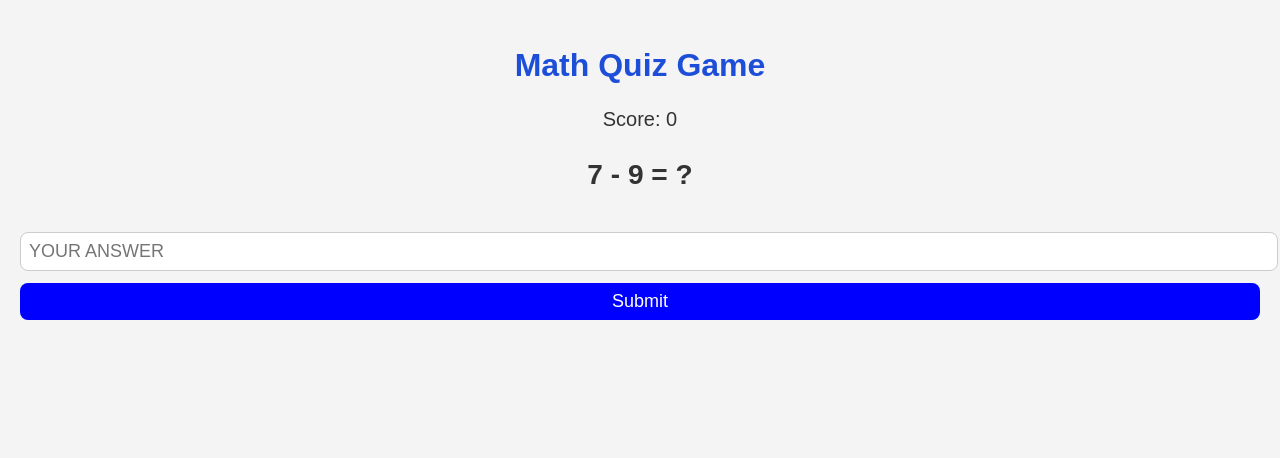
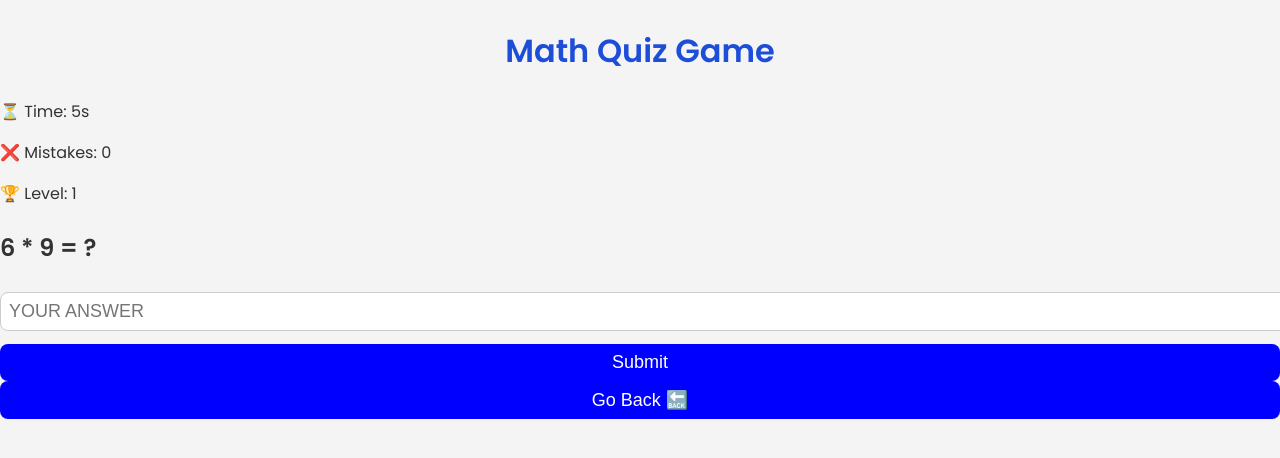
Before and after one commit to kap432/VES-HACK-IT, a React (Create React App) app in the folder frontend/: page /games/2 in a window 1280 px wide. Shown: the top 458 px of the page. Built offline with nearby package versions, Linux system fonts and the light colour scheme; no server answers.

Commit message:
MathQuiz Backend

```diff
--- a/frontend/src/components/games/MathQuiz.js
+++ b/frontend/src/components/games/MathQuiz.js
@@ -1,69 +1,156 @@
-import React, { useState } from "react";
+import React, { useState, useEffect, useCallback, useRef } from "react";
 import axios from "axios";
+import { useNavigate } from "react-router-dom";
 import "./MathQuiz.css";
 
+const MathQuiz = () => {
+  const [question, setQuestion] = useState(null);
+  const [answer, setAnswer] = useState("");
+  const [score, setScore] = useState(0);
+  const [mistakes, setMistakes] = useState(0);
+  const [gameOver, setGameOver] = useState(false);
+  const [sessionId, setSessionId] = useState(null);
+  const [startLevel] = useState(1);
+  const [endLevel, setEndLevel] = useState(1);
+  const [timeElapsed, setTimeElapsed] = useState(0);
+  const timerRef = useRef(null);
+  const hasStartedSession = useRef(false);
+  const navigate = useNavigate();
+
+  const token = localStorage.getItem("token");
+
+  // Generate a random math question
   const generateQuestion = () => {
     const num1 = Math.floor(Math.random() * 10) + 1;
     const num2 = Math.floor(Math.random() * 10) + 1;
-  const operators = ["+", "-", "*"];
-  const operator = operators[Math.floor(Math.random() * operators.length)];
-
-  let answer;
-  if (operator === "+") answer = num1 + num2;
-  else if (operator === "-") answer = num1 - num2;
-  else if (operator === "*") answer = num1 * num2;
-
-  return { num1, num2, operator, answer };
+    const operations = ["+", "-", "*"];
+    const operation = operations[Math.floor(Math.random() * operations.length)];
+    setQuestion({ num1, num2, operation });
   };
 
-const MathQuiz = () => {
-  const [question, setQuestion] = useState(generateQuestion());
-  const [userAnswer, setUserAnswer] = useState("");
-  const [score, setScore] = useState(0);
-  const token = localStorage.getItem("token");
+  // Start a new game session
+  const startNewSession = useCallback(async () => {
+    try {
+      const response = await axios.post(
+        "http://localhost:5000/api/games/start",
+        { gameId: "math_quiz", gameName: "Math Quiz", startLevel },
+        { headers: { "x-auth-token": token, "Content-Type": "application/json" } }
+      );
+      setSessionId(response.data.sessionId);
+      console.log("New session started:", response.data.sessionId);
+    } catch (error) {
+      console.error("Error starting session:", error.response?.data || error.message);
+    }
+  }, [token, startLevel]);
 
-  const handleSubmit = async (e) => {
-    e.preventDefault();
-    if (parseInt(userAnswer) === question.answer) {
-      const newScore = score + 1;
-      setScore(newScore);
+  useEffect(() => {
+    generateQuestion();
+    setMistakes(0);
+    setTimeElapsed(0);
+    setEndLevel(startLevel);
 
-      // Send progress data to backend
+    if (!sessionId && !hasStartedSession.current) {
+      hasStartedSession.current = true;
+      startNewSession();
+    }
+
+    // Start timer
+    timerRef.current = setInterval(() => {
+      setTimeElapsed((prev) => prev + 1);
+    }, 1000);
+
+    return () => clearInterval(timerRef.current);
+  }, [startNewSession, sessionId, startLevel]);
+
+  const checkAnswer = () => {
+    if (!question) return;
+
+    const correctAnswer = eval(`${question.num1} ${question.operation} ${question.num2}`);
+
+    if (parseInt(answer) === correctAnswer) {
+      setScore((prev) => prev + 1);
+      generateQuestion();
+      setAnswer("");
+    } else {
+      setMistakes((prev) => prev + 1);
+    }
+
+    if (score >= 10) {
+      setGameOver(true);
+      clearInterval(timerRef.current);
+    }
+  };
+
+  // Send progress to backend
+  const sendProgressToBackend = async (redirect = false) => {
+    if (!sessionId) return;
+
+    const payload = {
+      sessionId,
+      gameId: "math_quiz",
+      score,
+      completed: gameOver,
+      mistakes,
+      endLevel,
+      totalTime: `${timeElapsed}s`,
+    };
+
+    console.log("Sending progress data:", payload);
+
     try {
       await axios.post(
-          "http://localhost:5000/api/patient/progress",
-          { gameId: "math_quiz", score: newScore },
-          { headers: { "x-auth-token": token } }
+        "http://localhost:5000/api/games/progress",
+        payload,
+        { headers: { "x-auth-token": token, "Content-Type": "application/json" } }
       );
+      console.log("Progress saved successfully.");
     } catch (error) {
-        console.error("Failed to save progress", error);
+      console.error("Error saving progress:", error.response?.data || error.message);
     }
+
+    if (redirect) {
+      navigate("/dashboard"); // Redirect to dashboard after saving progress
     }
-    setUserAnswer("");
-    setQuestion(generateQuestion());
+  };
+
+  const closeGame = () => {
+    clearInterval(timerRef.current);
+    sendProgressToBackend(true); // Save progress and redirect to dashboard
   };
 
   return (
-    <div className="quiz-container">
+    <div className="math-quiz-container">
       <h2>Math Quiz Game</h2>
-      <p className="score">Score: {score}</p>
+      <p>⏳ Time: {timeElapsed}s</p>
+      <p>❌ Mistakes: {mistakes}</p>
+      <p>🏆 Level: {endLevel}</p>
 
-      <div className="question">
-        <h3>
-          {question.num1} {question.operator} {question.num2} = ?
-        </h3>
-      </div>
-
-      <form onSubmit={handleSubmit}>
+      {gameOver ? (
+        <>
+          <h3 className="game-over">🎉 You won! Play again?</h3>
+          <p>⏳ Total Time: {timeElapsed}s</p>
+          <p>❌ Total Mistakes: {mistakes}</p>
+          <button className="restart-btn" onClick={() => window.location.reload()}>
+            Restart Game 🔄
+          </button>
+        </>
+      ) : (
+        <>
+          <p className="question">
+            {question && `${question.num1} ${question.operation} ${question.num2} = ?`}
+          </p>
           <input
             type="number"
-          value={userAnswer}
-          onChange={(e) => setUserAnswer(e.target.value)}
+            value={answer}
+            onChange={(e) => setAnswer(e.target.value)}
             placeholder="Your answer"
-          required
           />
-        <button type="submit">Submit</button>
-      </form>
+          <button onClick={checkAnswer}>Submit</button>
+          <button className="close-btn" onClick={closeGame}>
+            Go Back 🔙
+          </button>
+        </>
+      )}
     </div>
   );
 };
--- a/frontend/src/components/games/MemoryMatch.js
+++ b/frontend/src/components/games/MemoryMatch.js
@@ -24,7 +24,11 @@ const MemoryMatch = () => {
   const [gameOver, setGameOver] = useState(false);
   const [sessionId, setSessionId] = useState(null);
   const [mistakes, setMistakes] = useState(0);
-  const hasStartedSession = useRef(false); // Prevent duplicate session creation
+  const [startLevel] = useState(1); // Default start level
+  const [endLevel, setEndLevel] = useState(1);
+  const [timeElapsed, setTimeElapsed] = useState(0);
+  const timerRef = useRef(null);
+  const hasStartedSession = useRef(false);
 
   const token = localStorage.getItem("token");
 
@@ -32,7 +36,7 @@ const MemoryMatch = () => {
     try {
       const response = await axios.post(
         "http://localhost:5000/api/games/start",
-        { gameId: "memory_match" },
+        { gameId: "memory_match", gameName: "Memory Match", startLevel },
         { headers: { "x-auth-token": token, "Content-Type": "application/json" } }
       );
       setSessionId(response.data.sessionId);
@@ -40,17 +44,26 @@ const MemoryMatch = () => {
     } catch (error) {
       console.error("Error starting session:", error.response?.data || error.message);
     }
-  }, [token]);
+  }, [token, startLevel]);
 
   useEffect(() => {
     setCards(shuffledCards());
     setMistakes(0);
+    setTimeElapsed(0);
+    setEndLevel(startLevel);
 
     if (!sessionId && !hasStartedSession.current) {
-      hasStartedSession.current = true; // Mark as executed
+      hasStartedSession.current = true;
       startNewSession();
     }
-  }, [startNewSession, sessionId]);
+
+    // Start the game timer
+    timerRef.current = setInterval(() => {
+      setTimeElapsed((prev) => prev + 1);
+    }, 1000);
+
+    return () => clearInterval(timerRef.current); // Cleanup timer on unmount
+  }, [startNewSession, sessionId, startLevel]);
 
   useEffect(() => {
     if (flippedCards.length === 2) {
@@ -58,7 +71,7 @@ const MemoryMatch = () => {
       if (first.name === second.name) {
         setMatchedCards((prev) => [...prev, first.name]);
       } else {
-        setMistakes((prev) => prev + 1); // Track mistakes
+        setMistakes((prev) => prev + 1);
       }
       setTimeout(() => setFlippedCards([]), 800);
     }
@@ -72,7 +85,9 @@ const MemoryMatch = () => {
       gameId: "memory_match",
       score: matchedCards.length,
       completed: true,
-      mistakes, // Send mistakes count
+      mistakes,
+      endLevel,
+      totalTime: `${timeElapsed}s`, // Send total time in seconds
     };
 
     console.log("Sending progress data:", payload);
@@ -87,14 +102,16 @@ const MemoryMatch = () => {
     } catch (error) {
       console.error("Error saving progress:", error.response?.data || error.message);
     }
-  }, [matchedCards, sessionId, token, mistakes]);
+  }, [matchedCards, sessionId, token, mistakes, endLevel, timeElapsed]);
 
   useEffect(() => {
-    if (matchedCards.length === cardImages.length) {
+    if (matchedCards.length === cardImages.length && !gameOver) {
       setGameOver(true);
+      clearInterval(timerRef.current); // Stop timer
+      setEndLevel((prev) => prev + 1); // Increment level
       sendProgressToBackend();
     }
-  }, [matchedCards, sendProgressToBackend]);
+  }, [matchedCards, sendProgressToBackend, gameOver]);
 
   const handleCardClick = (card) => {
     if (
@@ -113,18 +130,23 @@ const MemoryMatch = () => {
     setGameOver(false);
     setMistakes(0);
     setSessionId(null);
-    hasStartedSession.current = false; // Reset session tracking
+    setTimeElapsed(0);
+    hasStartedSession.current = false;
     startNewSession();
   };
 
   return (
     <div className="memory-container">
       <h2>Memory Match Game</h2>
-      <p>Mistakes: {mistakes}</p> {/* Display mistake count */}
+      <p>⏳ Time: {timeElapsed}s</p>
+      <p>❌ Mistakes: {mistakes}</p>
+      <p>🏆 Level: {endLevel}</p>
+
       {gameOver ? (
         <>
           <h3 className="game-over">🎉 You won! Play again?</h3>
-          <p>Total Mistakes: {mistakes}</p> {/* Show mistakes at end of game */}
+          <p>⏳ Total Time: {timeElapsed}s</p>
+          <p>❌ Total Mistakes: {mistakes}</p>
           <button className="restart-btn" onClick={restartGame}>
             Restart Game 🔄
           </button>
@@ -134,16 +156,10 @@ const MemoryMatch = () => {
           {cards.map((card) => (
             <div
               key={card.id}
-              className={`card ${
-                flippedCards.includes(card) || matchedCards.includes(card.name)
-                  ? "flipped"
-                  : ""
-              }`}
+              className={`card ${flippedCards.includes(card) || matchedCards.includes(card.name) ? "flipped" : ""}`}
               onClick={() => handleCardClick(card)}
             >
-              {flippedCards.includes(card) || matchedCards.includes(card.name)
-                ? card.name
-                : "❓"}
+              {flippedCards.includes(card) || matchedCards.includes(card.name) ? card.name : "❓"}
             </div>
           ))}
         </div>
```
Also changed, not shown: 2 other files (tests, documents, lock files or other folders). Lines whose indentation alone changed are shown as unchanged.
